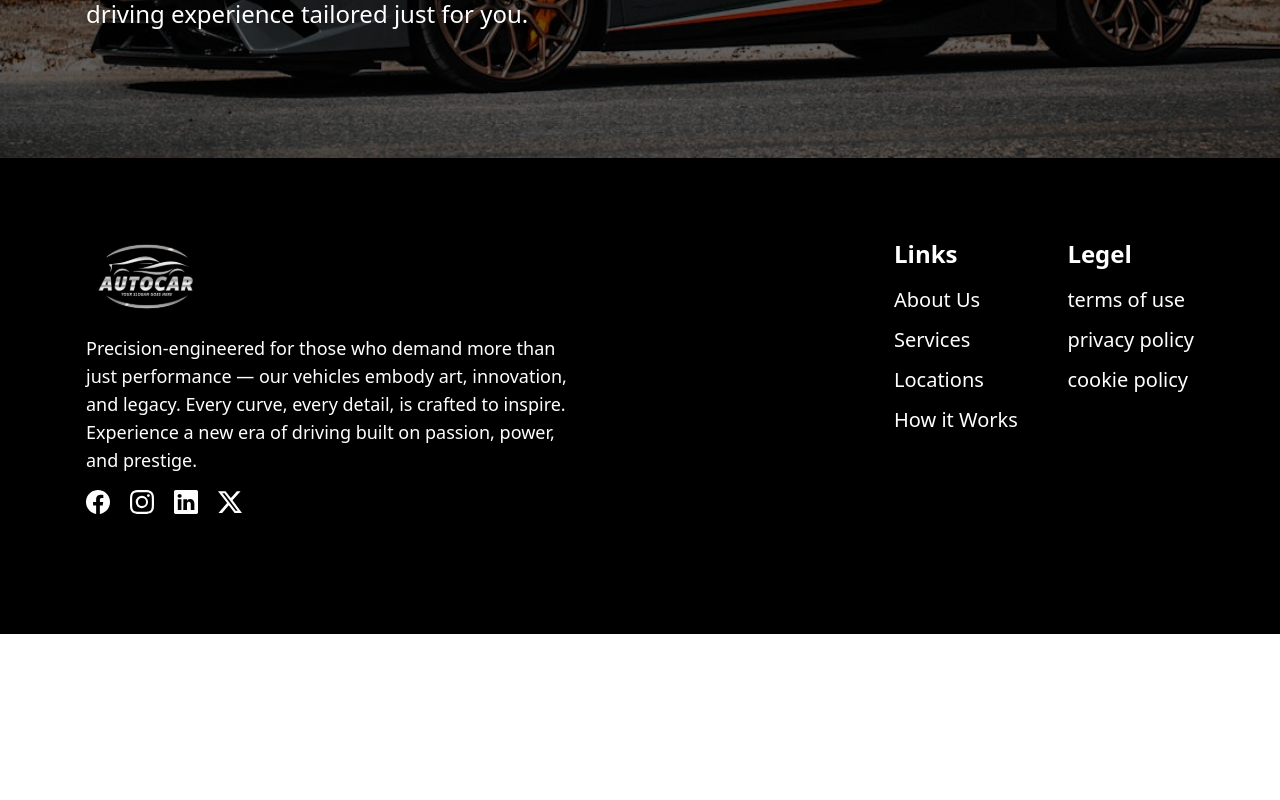
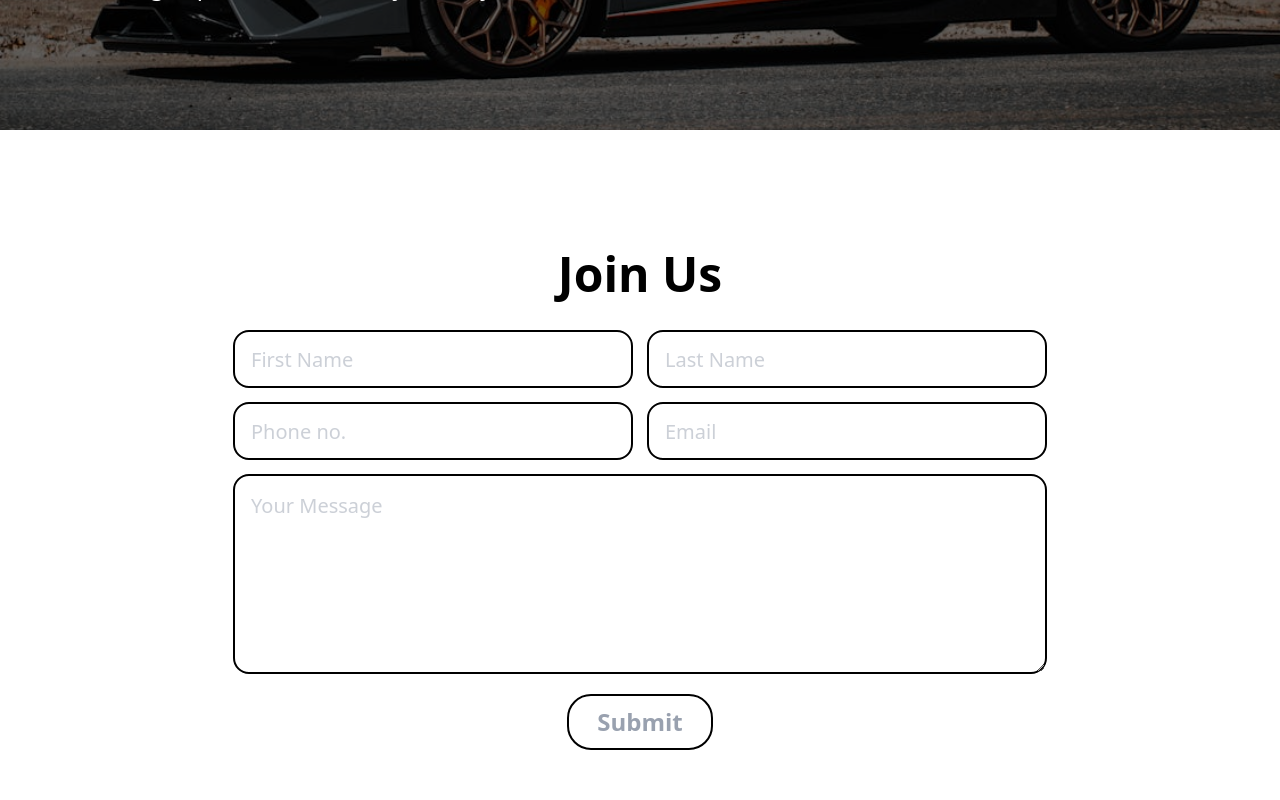
Before and after one commit to Harsh-Bishnoi/nested-route-demo, a React (Vite) app: page /contact in a window 1280 px wide. Shown: the part 520-1320 px from the top of the page. Before the commit the page ends 1154 px from the top, so only its background shows below. Built offline with nearby package versions, Linux system fonts and the light colour scheme; a web font is replaced by a local one.

Commit message:
contact form done

```diff
--- a/src/App.css
+++ b/src/App.css
@@ -5,7 +5,7 @@
 }
 
 .active {
-    color: red;
+    color: #F65B08;
 }
 
 @media (max-width:767.98px) {
--- a/src/components/common/CustomBtn.jsx
+++ b/src/components/common/CustomBtn.jsx
@@ -1,9 +1,9 @@
 import React from 'react'
 
-const CustomBtn = () => {
+const CustomBtn = ({ text }) => {
     return (
         <>
-            <button></button>
+            <button className='font-family-primary text-2xl font-semibold text-gray-400 border-[2px] border-black px-7 py-2.5 rounded-3xl mt-5 mx-auto flex hover:bg-black hover:text-white transition-all duration-300 ease-linear cursor-pointer'>{text}</button>
         </>
     )
 }
--- /dev/null
+++ b/src/components/common/CustomInput.jsx
@@ -0,0 +1,11 @@
+import React from 'react'
+
+const CustomInput = ({ type, placeholder, inputClass }) => {
+    return (
+        <>
+            <input className={`sm:max-w-[400px] rounded-2xl font-medium text-xl w-full h-[58px] border-[2px] border-black px-4 font-family-primary text-gray-400 ${inputClass}`} type={type} placeholder={placeholder} />
+        </>
+    )
+}
+
+export default CustomInput
--- /dev/null
+++ b/src/components/contact/ContactForm.jsx
@@ -0,0 +1,27 @@
+import React from 'react'
+import CustomInput from '../common/CustomInput'
+import CustomBtn from '../common/CustomBtn'
+
+const ContactForm = () => {
+    return (
+        <>
+            <div className="flex justify-center items-center py-30">
+                <div className="max-w-[1140px] px-4 w-full mx-auto">
+                    <h2 className='font-family-primary text-center text-5xl pb-8 font-semibold'>Join Us</h2>
+                    <div className="flex sm:flex-row flex-col gap-3.5 mb-3.5 justify-center">
+                        <CustomInput placeholder="First Name" type="text" />
+                        <CustomInput placeholder="Last Name" type="text" />
+                    </div>
+                    <div className="flex gap-3.5 sm:flex-row flex-col mb-3.5 justify-center">
+                        <CustomInput placeholder="Phone no." type="Number" />
+                        <CustomInput placeholder="Email" type="email" />
+                    </div>
+                    <textarea className='w-full max-w-[814px] mx-auto flex justify-center min-h-[200px] border-[2px] border-black p-4 font-family-primary text-gray-400 max-h-[200px] rounded-2xl font-medium text-xl' placeholder='Your Message'></textarea>
+                    <CustomBtn text="Submit" />
+                </div>
+            </div>
+        </>
+    )
+}
+
+export default ContactForm
--- a/src/view/ContactPage.jsx
+++ b/src/view/ContactPage.jsx
@@ -1,11 +1,13 @@
 import React from 'react'
 import Footer from '../components/common/Footer'
 import ContactHeader from '../components/contact/ContactHeader'
+import ContactForm from '../components/contact/ContactForm'
 
 const ContactPage = () => {
     return (
       <>
-        <ContactHeader/>
+        <ContactHeader />
+        <ContactForm/>
         <Footer/>
         </>
   )
```
Also changed, not shown: src/assets/images/svg/nav-logo.svg.
